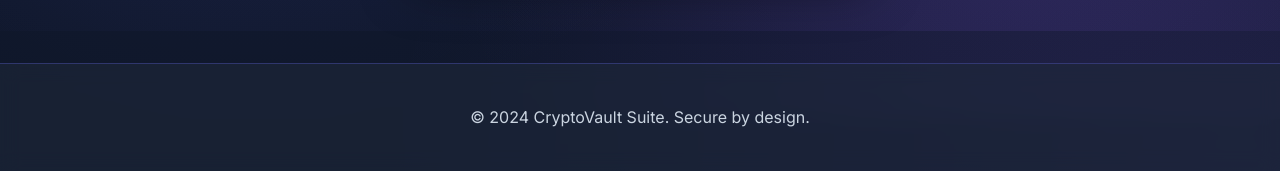
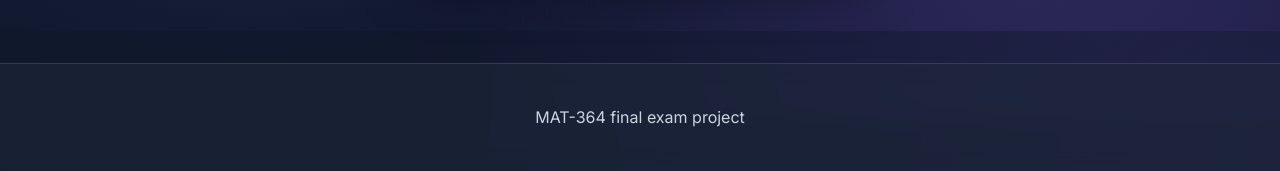
Before and after one commit to KIAMOOO/Final-Exam-Project, a Flask app: page /forgot_password in a window 1280 px wide. Shown: the part 681-852 px from the top of the page. Run offline with Flask 3, Linux system fonts and the light colour scheme.

Commit message:
ui fix in base.html

```diff
--- a/Cryptography/src/web/templates/base.html
+++ b/Cryptography/src/web/templates/base.html
@@ -37,7 +37,7 @@
 
     <footer class="footer">
         <div class="container">
-            <p>&copy; 2024 CryptoVault Suite. Secure by design.</p>
+            <p>MAT-364 final exam project</p>
         </div>
     </footer>
 
```
